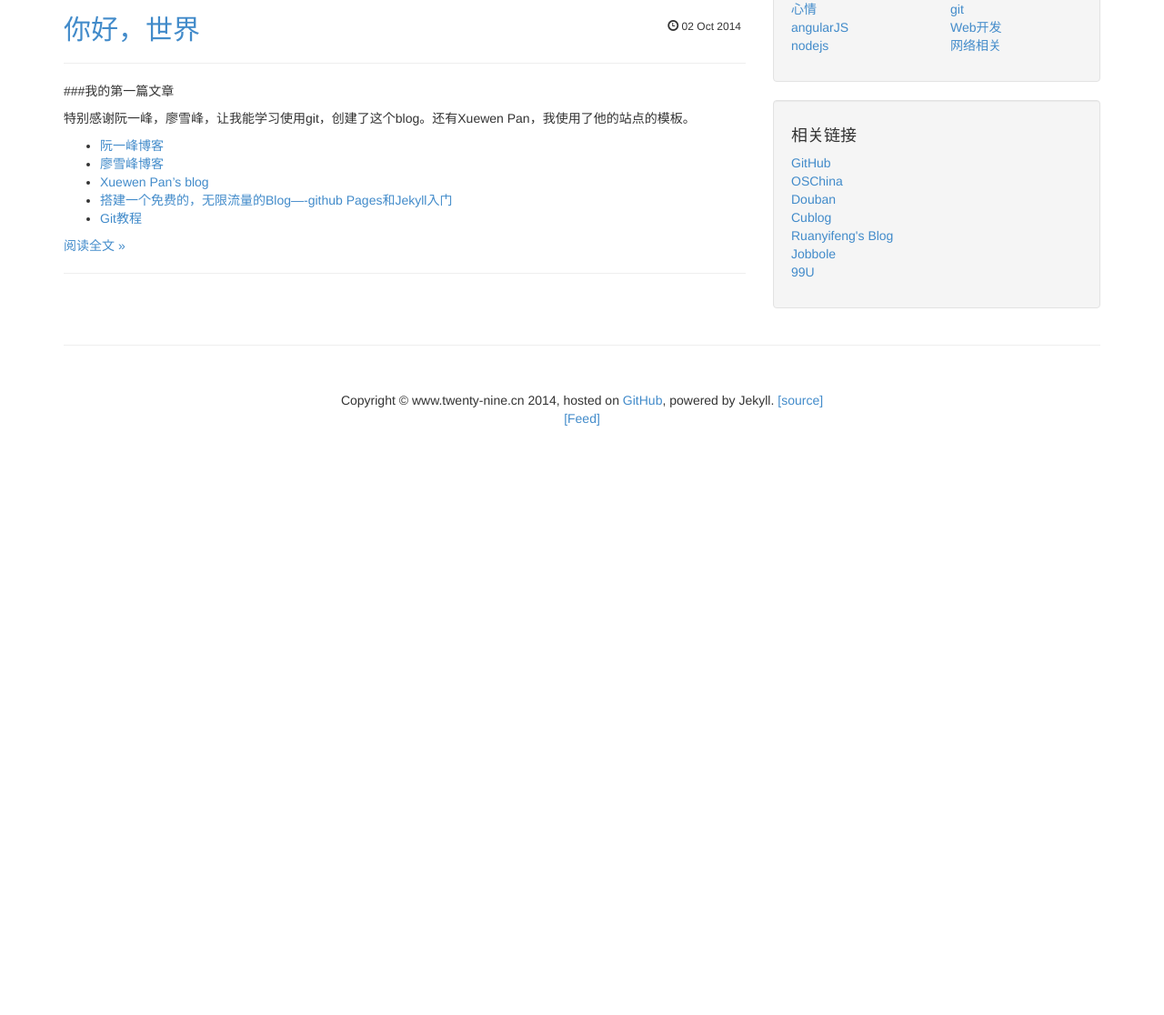
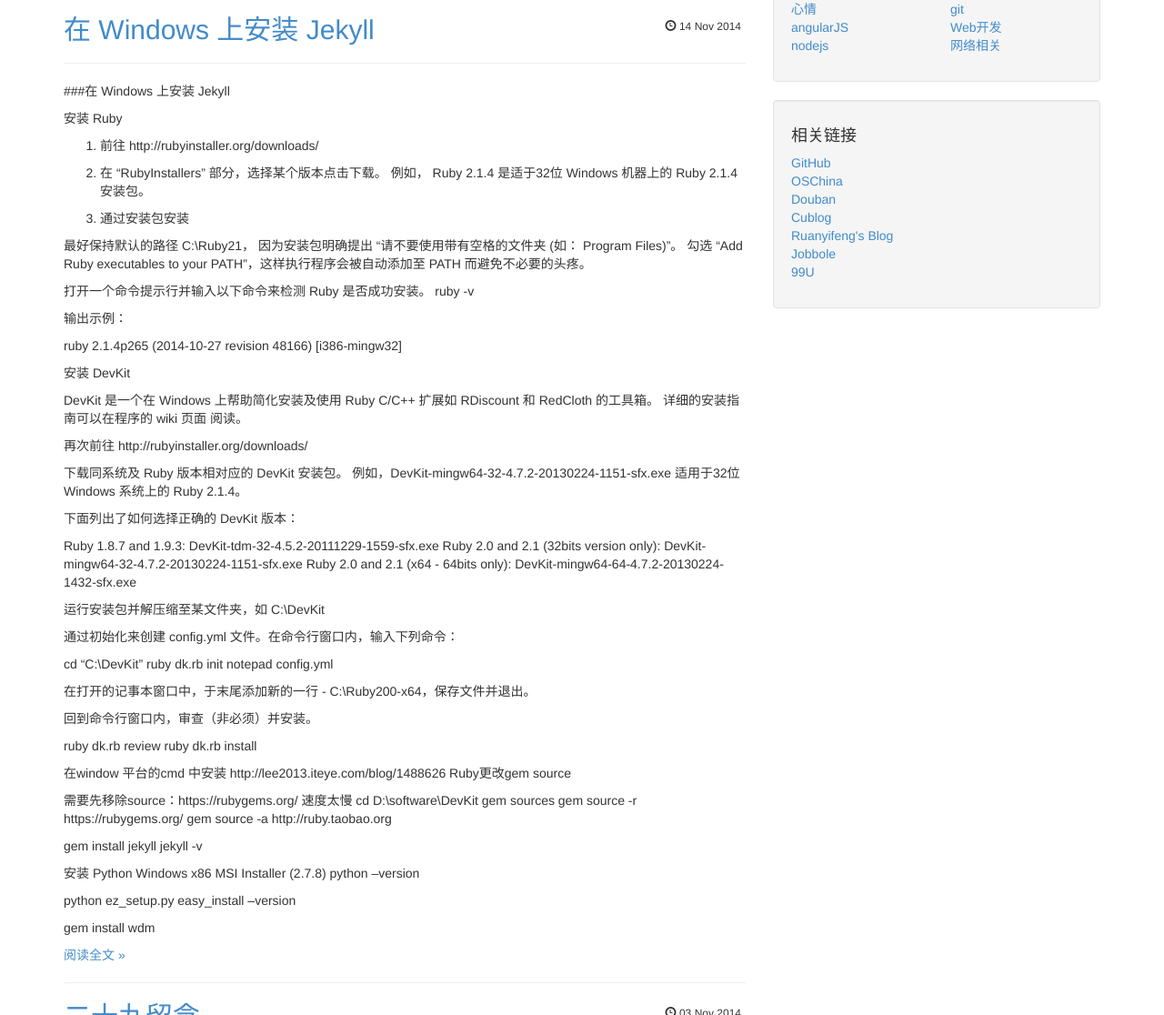
Before and after one commit to GalenZhang/blog, a Jekyll site: the page built from index.html, in a window 1280 px wide and 1400 px high, cut to the strip 284-1400 px from the top of the window. Shown: the whole strip at 91% size. Built offline with Jekyll 4.4.1, drawn with Linux system fonts in a browser that asks for light colours; Markdown is read by kramdown in place of the engine named in the settings; the list of posts is cut into pages by our own code; comment, search, counter and statistics services are not loaded; some of the changed text lies outside the part shown.

Commit message:
Add missing 29 years old.

```diff
--- a/_layouts/post.html
+++ b/_layouts/post.html
@@ -5,7 +5,7 @@
 <!-- Title -->
 <h2>
   {{ page.title }}
-  <div class="post-date"><a href="https://github.com/GalenZhang/blog/edit/master/{{ page.path }}" target="_blank">纠错</a>&nbsp;&nbsp;
+  <div class="post-date"><a href="https://github.com/GalenZhang/blog/edit/gh-pages/{{ page.path }}" target="_blank">纠错</a>&nbsp;&nbsp;
 	<span class="glyphicon glyphicon-time"></span>
 	{{ page.date | date_to_string }}
   </div>
--- a/_posts/2014-10-02-hello-world.markdown
+++ b/_posts/2014-10-02-hello-world.markdown
@@ -1,5 +1,5 @@
 ---
-layout: default
+layout: post
 category: mood
 title:  "你好，世界"
 tags: [心情,人生]
--- /dev/null
+++ b/_posts/2014-11-03-missing-29-years.markdown
@@ -0,0 +1,13 @@
+---
+layout: post
+category: mood
+title:  "二十九留念"
+tags: [life]
+summary: "我已经二十九了，马上就要奔三十了。"
+---
+我已经二十九了，马上就要奔三十了。
+三十而立，人生就要进入下一阶段了。
+在这即将转变的一年，有太多事情，太多的转变。
+从青涩到成熟，从天真到现实。
+心情又怎样随时光变动呢！
+纪念我的二十九岁，纪念我逝去的青春！
--- /dev/null
+++ b/_posts/2014-11-14-install-jekyll-in-win7.markdown
@@ -0,0 +1,79 @@
+---
+layout: post
+category: mood
+title:  "在 Windows 上安装 Jekyll"
+tags: [jekyll]
+summary: "在 Windows 上安装 Jekyll"
+---
+###在 Windows 上安装 Jekyll
+
+安装 Ruby
+
+1. 前往 http://rubyinstaller.org/downloads/
+
+2. 在 “RubyInstallers” 部分，选择某个版本点击下载。
+例如， Ruby 2.1.4 是适于32位 Windows 机器上的 Ruby 2.1.4 安装包。
+
+3. 通过安装包安装
+
+最好保持默认的路径 C:\Ruby21， 因为安装包明确提出 “请不要使用带有空格的文件夹 (如： Program Files)”。
+勾选 “Add Ruby executables to your PATH”，这样执行程序会被自动添加至 PATH 而避免不必要的头疼。
+
+打开一个命令提示行并输入以下命令来检测 Ruby 是否成功安装。
+ruby -v
+
+输出示例：
+
+ruby 2.1.4p265 (2014-10-27 revision 48166) [i386-mingw32]
+
+安装 DevKit
+
+DevKit 是一个在 Windows 上帮助简化安装及使用 Ruby C/C++ 扩展如 RDiscount 和 RedCloth 的工具箱。 详细的安装指南可以在程序的 wiki 页面 阅读。
+
+再次前往 http://rubyinstaller.org/downloads/
+
+下载同系统及 Ruby 版本相对应的 DevKit 安装包。 例如，DevKit-mingw64-32-4.7.2-20130224-1151-sfx.exe 适用于32位 Windows 系统上的 Ruby 2.1.4。
+
+下面列出了如何选择正确的 DevKit 版本：
+
+Ruby 1.8.7 and 1.9.3: DevKit-tdm-32-4.5.2-20111229-1559-sfx.exe
+Ruby 2.0 and 2.1 (32bits version only): DevKit-mingw64-32-4.7.2-20130224-1151-sfx.exe
+Ruby 2.0 and 2.1 (x64 - 64bits only): DevKit-mingw64-64-4.7.2-20130224-1432-sfx.exe
+
+运行安装包并解压缩至某文件夹，如 C:\DevKit
+
+通过初始化来创建 config.yml 文件。在命令行窗口内，输入下列命令：
+
+cd “C:\DevKit”
+ruby dk.rb init
+notepad config.yml
+
+在打开的记事本窗口中，于末尾添加新的一行 - C:\Ruby200-x64，保存文件并退出。
+
+回到命令行窗口内，审查（非必须）并安装。
+
+ruby dk.rb review
+ruby dk.rb install
+
+
+在window 平台的cmd 中安装
+http://lee2013.iteye.com/blog/1488626
+Ruby更改gem source
+
+需要先移除source：https://rubygems.org/ 速度太慢
+cd D:\software\DevKit
+gem sources
+gem source -r https://rubygems.org/
+gem source -a http://ruby.taobao.org
+
+gem install jekyll
+jekyll -v
+
+安装 Python
+Windows x86 MSI Installer (2.7.8)
+python --version
+
+python ez_setup.py
+easy_install --version
+
+gem install wdm
```
